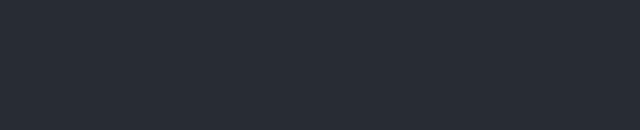
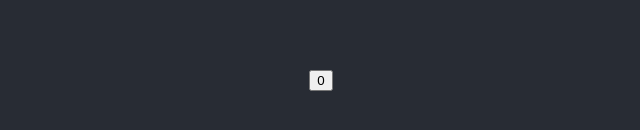
Before and after one commit to Dansan-Dev/Custom-Server-App-Repository, a React (Create React App) app: page /clicking in a window 1280 px wide. Before the commit this address had no page. Shown: the part 320-450 px from the top of the page, without its empty margins (319-959 px from the left). Built offline with nearby package versions, Linux system fonts and the light colour scheme.

Commit message:
New clicking page with button game

```diff
--- a/src/components/AppManager.js
+++ b/src/components/AppManager.js
@@ -4,6 +4,7 @@ import * as React from "react";
 import Home from "./Home";
 import Empty from "./Empty";
 import AboutMe from "./AboutMe";
+import ClickingGame from "./ClickingGame";
 
 function AppManager() {
     return (
@@ -12,6 +13,7 @@ function AppManager() {
                 <Route path="/" element={<Home />} />
                 <Route path="/aboutme" element={<AboutMe />} />
                 <Route path="/empty" element={<Empty />}/>
+                <Route path="/clicking" element={<ClickingGame />}/>
             </Routes>
         </>
     )
--- /dev/null
+++ b/src/components/ClickingButton.js
@@ -0,0 +1,17 @@
+import * as React from "react";
+
+function ClickingButton({button_id}) {
+    var counter = 0;
+    const handleClick = () => {
+        counter++;
+        document.getElementById(button_id).innerHTML = counter;
+    }
+
+    return (
+        <button id={button_id} className="click-button"
+                onClick={handleClick}
+        >{counter}</button>
+    )
+}
+
+export default ClickingButton;
--- /dev/null
+++ b/src/components/ClickingGame.js
@@ -0,0 +1,7 @@
+import ClickingButton from "./ClickingButton";
+
+function ClickingGame() {
+    return <ClickingButton button_id="id0" />;
+}
+
+export default ClickingGame;
```
